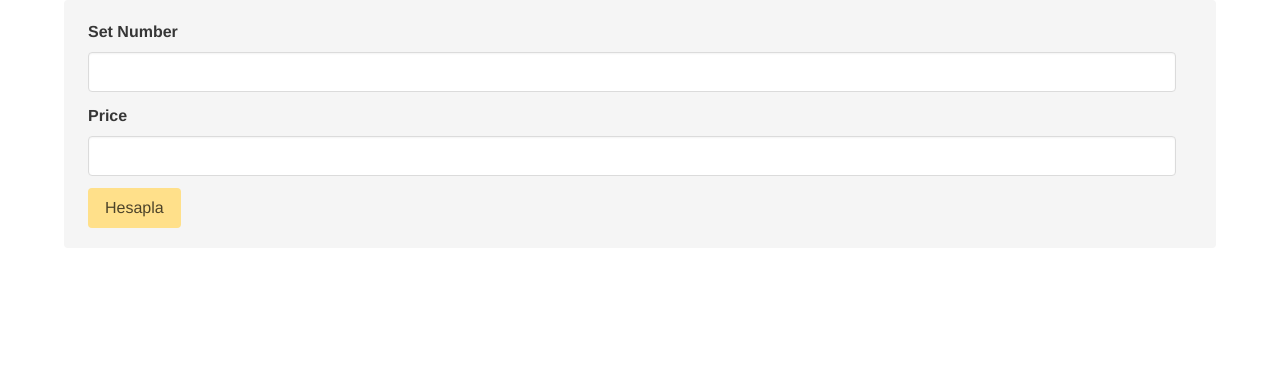
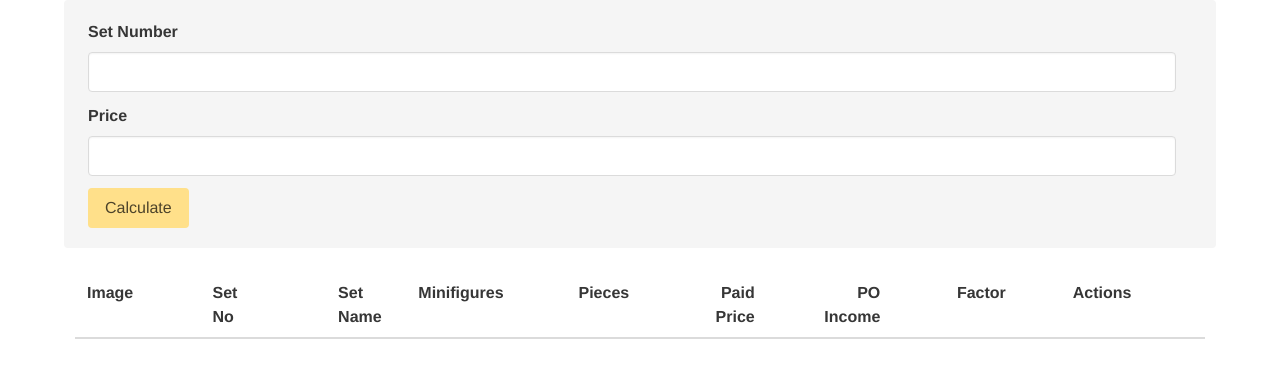
Before and after one commit to basarozcan/brickton-po-calculator, a Vue app: page / in a window 1280 px wide. Shown: the top 378 px of the page. Built offline with nearby package versions, Linux system fonts and the light colour scheme.

Commit message:
change api and some cosmetic changes

```diff
--- a/public/index.html
+++ b/public/index.html
@@ -6,6 +6,8 @@
     <meta name="viewport" content="width=device-width,initial-scale=1.0">
     <link rel="icon" href="<%= BASE_URL %>favicon.ico">
     <title>Brickton PO Calculator</title>
+    <link rel="stylesheet" href="https://use.fontawesome.com/releases/v5.2.0/css/all.css">
+    <link rel="stylesheet" href="https://cdn.materialdesignicons.com/5.3.45/css/materialdesignicons.min.css">
   </head>
   <body>
     <div id="app"></div>
--- a/src/components/Calculator.vue
+++ b/src/components/Calculator.vue
@@ -8,36 +8,59 @@
         <b-field label="Price">
           <b-input v-model="price" @keyup.enter.native="calculate"></b-input>
         </b-field>
-        <a v-if="isLoading" class="button is-warning" @click="calculate">Hesapla</a>
-        <a v-else class="button is-primary" @click="calculate">Hesaplanıyor...</a>
+        <a v-if="isLoading" class="button is-warning" @click="calculate">Calculate</a>
+        <a v-else class="button is-primary" @click="calculate">Calculating...</a>
       </section>
       <div class="result"></div>
     </div>
     <div class="logs">
-      <div class="columns is-multiline is-mobile">
-        <div class="column is-half" v-for="item in items.slice().reverse()">
-          <div class="box">
-            <article class="media">
-              <div class="media-content">
-                <div class="content">
-                  <p>
-                    <strong>{{ item.number }}</strong>
-                    <small>{{ item.name }}</small>
-                    <br>
-                    <small>
-                      {{ item.price }} Ödendi -
-                      {{ item.income }} Kazanılacak
-                    </small>
-                    <br>
-                    <strong>x{{ item.incomex }}</strong>
-                    <small> +{{ round((item.income - item.price),100) }} TL</small>
-                  </p>
-                </div>
-              </div>
-            </article>
-          </div>
-        </div>
-      </div>
+      <b-table
+      :data="items">
+        <b-table-column field="image" label="Image" width="40" v-slot="props">
+          <article class="media">
+            <figure class="media-left">
+                <p class="image is-64x64">
+                  <img :src="props.row.setImageUrl" :alt="props.row.number">
+                </p>
+            </figure>
+        </article>
+        </b-table-column>
+        <b-table-column field="number" label="Set No" width="40" sortable v-slot="props">
+          {{ props.row.number }}
+        </b-table-column>
+        <b-table-column field="name" label="Set Name" width="40" sortable v-slot="props">
+          {{ props.row.name }}
+        </b-table-column>
+        <b-table-column field="minifiguresCount" label="Minifigures" width="40" sortable numeric v-slot="props">
+          {{ props.row.minifiguresCount }}
+        </b-table-column>
+        <b-table-column field="partsCount" label="Pieces" width="40" sortable numeric v-slot="props">
+          {{ props.row.partsCount }}
+        </b-table-column>
+        <b-table-column field="price" label="Paid Price" width="40" sortable numeric v-slot="props">
+          {{ props.row.price }}
+        </b-table-column>
+        <b-table-column field="income" label="PO Income" width="40" sortable numeric v-slot="props">
+          {{ props.row.income }}
+        </b-table-column>
+        <b-table-column field="incomex" label="Factor" width="40" sortable numeric v-slot="props">
+          <b>{{ props.row.incomex }}</b>
+        </b-table-column>
+        <b-table-column field="actions" label="Actions" width="40" numeric v-slot="props">
+          <a target="_blank" :href="props.row.catalogUri">
+            <b-icon
+                pack="fas"
+                icon="money-bill-alt">
+            </b-icon>
+          </a>
+          <a target="_blank" :href="props.row.inventeroUri">
+            <b-icon
+                pack="fas"
+                icon="puzzle-piece">
+            </b-icon>
+          </a>
+        </b-table-column>
+      </b-table>
     </div>
   </div>
 </template>
@@ -54,7 +77,12 @@ export default {
         price: null,
         name: null,
         income: null,
-        incomex: null
+        incomex: null,
+        catalogUri: null,
+        inventeroUri: null,
+        setImageUrl: null,
+        minifiguresCount: null,
+        partsCount: null
       },
       items: []
     };
@@ -64,25 +92,28 @@ export default {
       return Math.round(value * round) / round;
     },
     retrieve: async function() {
+
       try {
         await this.axios
           .get(
-            "http://basarozcan.com/brickton/calc/newapi.php?set=" +
+            "https://brickton-api.netlify.app/.netlify/functions/api/po/" +
               this.number +
-              "&price=" +
-              this.price +
-              "&currency=TRY"
+              "/" +
+              this.price
           )
           .then(getResponse => {
+            const data = getResponse.data[0]
             this.items.push({
               number: this.number,
               price: this.round(this.price, 100),
-              name: getResponse.data.data.title,
-              income: this.round(getResponse.data.try.sixmavg, 100),
-              incomex: this.round(
-                getResponse.data.try.sixmavg / this.price,
-                1000
-              )
+              name: data.setName,
+              income: this.round(data.try.sixMonth, 100),
+              incomex: data.calculation.sixMonthFactor,
+              catalogUri: data.bricklink.catalogUri,
+              inventeroUri: data.bricklink.inventeroUri,
+              setImageUrl: data.brickset.set.set_img_url,
+              minifiguresCount: data.brickset.minifigures.count,
+              partsCount: data.brickset.set.num_parts
             });
             this.isLoading = true;
             this.number = null;
@@ -91,7 +122,6 @@ export default {
           .catch(function(error) {
             console.log("HATA " + error);
           });
-        //http://basarozcan.com/brickton/calc/mini.php?set=75040&price=100&currency=TRY
       } catch (error) {
         alert(error);
       }
```
Also changed, not shown: package.json (+10 -3 lines), 2 other files (tests, documents, lock files or other folders).
